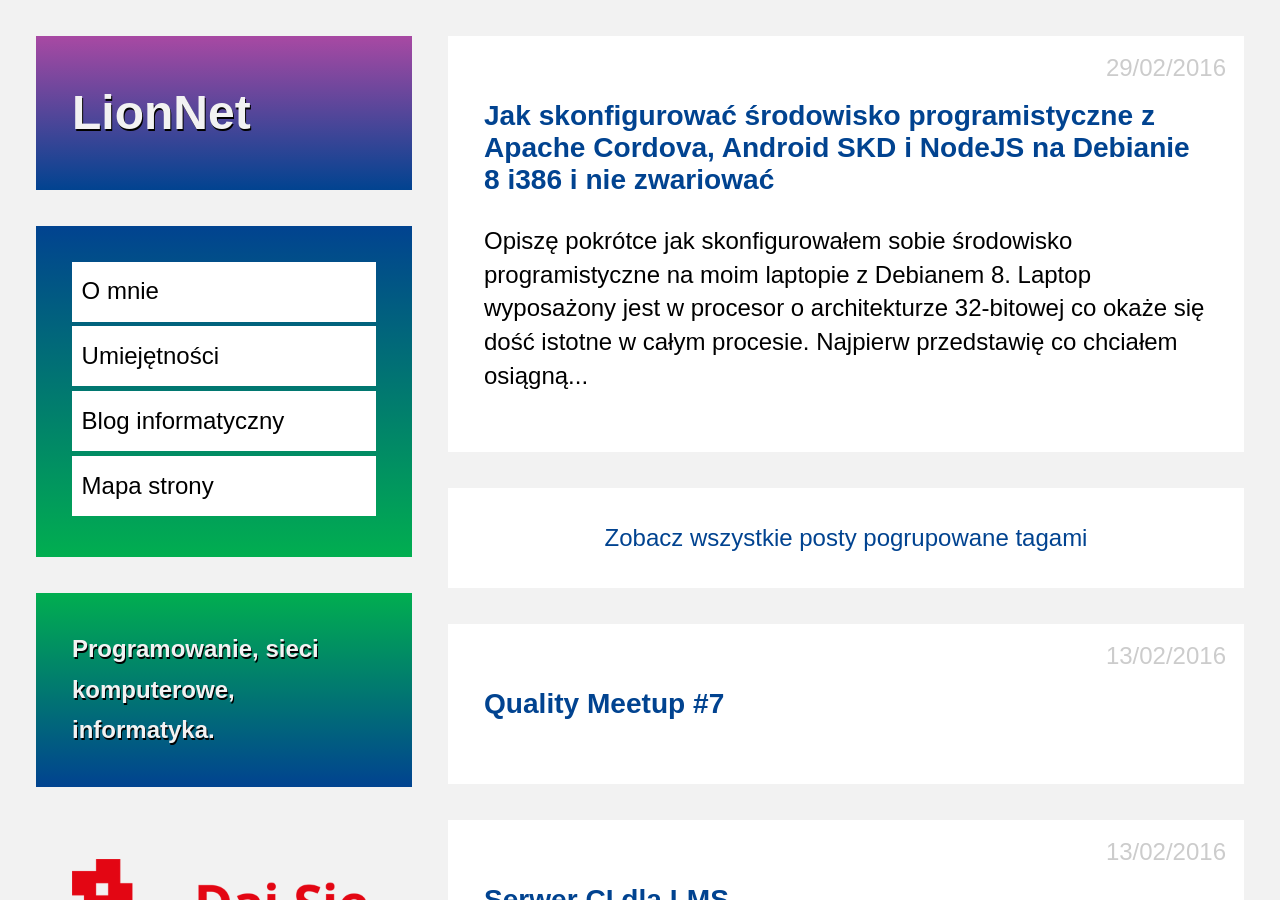
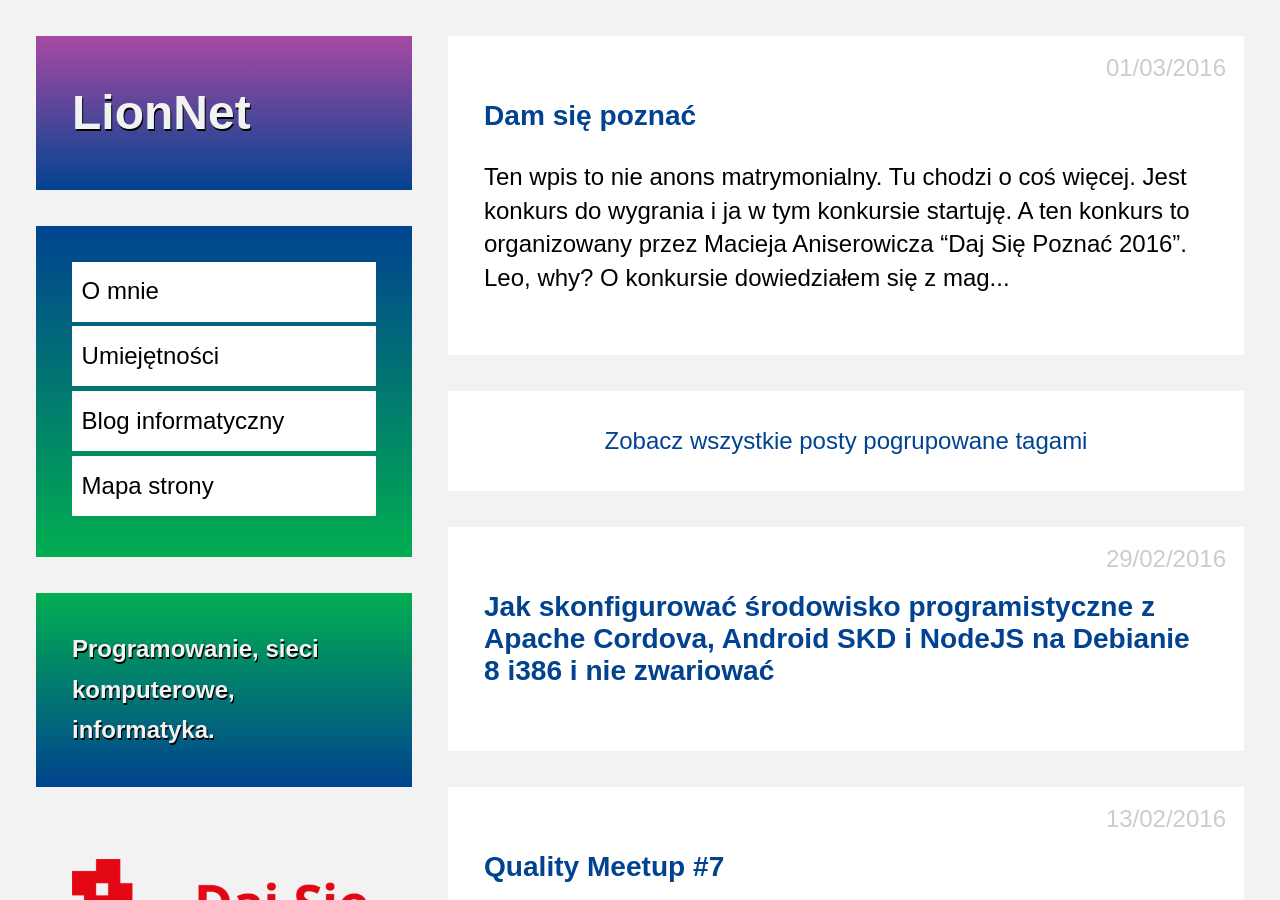
Before and after one commit to maciejlew/maciejlew.github.io, a Jekyll site: the page built from pages/blog.md, in a window 1280 px wide and 900 px high. Built offline with Jekyll 4.4.1, drawn with Linux system fonts in a browser that asks for light colours; some of the changed lines change nothing that is shown.

Commit message:
Adds post 'Dam się poznać'

```diff
--- /dev/null
+++ b/_posts/2016-03-01-dam-sie-poznac.md
@@ -0,0 +1,91 @@
+---
+layout: post
+title: "Dam się poznać"
+date: 2016-03-01 16:00:00
+description: 'Konkurs "Daj się poznać 2016"'
+keywords: "daj się poznać 2016, konkurs programistyczny, aplikacja konkursowa,
+drug dose framework, aplikacja mobilna, pas pediatryczny, dawkowanie leków"
+tags:
+- DSP2016
+- JS
+---
+
+<img src="/img/DSP2016/DSP2016-logo-RGB-color-1.png" alt="Daj Się Poznać 2016" title="Daj Się Poznać 2016"/>
+
+Ten wpis to nie anons matrymonialny. Tu chodzi o coś więcej. Jest konkurs do
+wygrania i ja w tym konkursie startuję. A ten konkurs to organizowany przez
+Macieja Aniserowicza ["Daj Się Poznać 2016"](http://www.maciejaniserowicz.com/daj-sie-poznac/).
+
+
+## Leo, why?
+
+O konkursie dowiedziałem się z magazynu "Programista". Od razu zacząłem myśleć
+o tych wszystkich niezrealizowanych projektach, planach i marzeniach. Po pierwszym
+zachłyśnięciu się dopadły mnie jednak wątpliwości - czy uda mi się wygospodarować
+tyle czasu by wziąć udział w konkursie, czy moje projekty są odpowiednio dobrze
+przemyślane, ambitne i interesujące dla innych? Miałem zrezygnować...
+
+I wtedy dostałem wsparcie od najbliższej mi osoby. Przekonała mnie że warto
+spróbować. Że zawsze warto próbować. Że to zmotywuje mnie do dalszego rozwoju.
+Że to może tylko pozytywnie wpłynąć na dalsze losy mojej kariery. No i że chcę,
+do cholery, wygrać to krzesło ;)
+
+## Z czym do ludzi?
+
+Wiedziałem już że startuję. Nadeszła pora na wybranie tematu. Miałem kilka w głowie,
+głównie związanych z projektami open source w których już i tak się udzielam.
+Jednak to nie byłoby to. Projekty te są albo zbyt specjalistyczne by zainteresować
+kogoś z zewnątrz, albo praca nad nimi to głównie refaktoryzacja przestarzałych
+rozwiązań. Pozostał mi jeden, ciekawy moim zdaniem, projekt nad którym myślałem
+od dłuższego czasu.
+
+### Drug Dose Framework
+
+Mój projekt to :
+
+> Aplikacja na urządzenia mobilne wspomagająca obliczanie dawek leków.
+Uniwersalny szkielet pozwalający na import własnych, zewnętrznych zestawów leków.
+
+A w każdym razie coś takiego zgłosiłem do konkursu ;)
+
+Na pomysł wpadłem już jakiś czas temu, gdy mój kuzyn, z zawodu ratownik medyczny,
+pokazał mi tzw. taśmę pediatryczną. Taka taśma to specyficzny rodzaj linijki,
+rozwijany przy poszkodowanym dziecku, któremu należy zaaplikować jakiś występujący
+na wyposażeniu karetki lek. Na skali tej taśmy znajdują się odpowiadające wzrostowi
+dziecka przedziały wagowe, a w nich odpowiednie dla danej wagi dawki leków.
+Proste i skuteczne, może pomóc w ustaleniu dawki gdy zapomnimy wzoru odpowiedzialnego
+za przeliczanie tejże. Chciałem wtedy zrobić coś takiego na urządzenia mobilne,
+tak aby możliwe było szybkie przeliczenie porcji leku nawet gdy nie mamy przy sobie
+takiej taśmy (a telefon ma już przy sobie niemal każdy).
+
+Krótki research pokazuje, że na rynku jest już kilka takich aplikacji, nie znalazłem
+jednak takiej o otwartych źródłach. W mojej aplikacji chciałbym także, aby lista
+leków nie była zdefiniowana z góry, a żeby możliwe było jej dostosowanie według
+potrzeb. Tak też w nazwie znalazł się człon "framework".
+
+### Technikalia
+
+Chcę się także przy okazji nauczyć czegoś nowego. Na co dzień robię w "back-endzie".
+Tu z oczywistych względów będzie sporo "front-endu" - w końcu z aplikacji mają
+korzystać ludzie, prawdopodobnie "nietechniczni". Do tej pory z programowaniem
+aplikacji mobilnych nie miałem styczności, więc ogrom nowych technologii do nauki
+spośród których można wybierać przeraża.
+
+Ponieważ chciałbym aby aplikacja była jak najbardziej uniwersalna, a co za tym
+idzie, możliwa do uruchomienia na jak największej gamie urządzeń mobilnych szukałem
+frameworka to umożliwiającego. Wybór padł na **Apache Cordova**. Chciałem także
+uniknąć uczenia się Javy, bo te 10 tygodni, które przewiduje regulamin konkursu,
+mogłoby się okazać zbyt krótkim czasem na napisanie czegoś działającego. Ucieszyło
+mnie to, że istnieje możliwość zaprzęgnięcia do pracy JavaScriptu i osiągnięcie
+w pełni funkcjonalnej mobilnej aplikacji, a w każdym spełniającej moje założenia
+projektowe. JavaScript znam na tyle że, mam nadzieję, pozwoli mi to na sprawne
+rozpoczęcie pracy. Wybrałem za to framework JS z którym wcześniej nie miałem
+styczności - **AngularJS**. Do tego, aby nie wymyślać koła od nowa, także nowy
+dla mnie framework **Ionic**. Zapowiada się więc dobra zabawa.
+
+## Co dalej?
+
+[Repozytorium projektu znajduje się na GitHubie](https://github.com/maciejlew/drug-dose-framework).
+Na tym blogu będę publikować raporty z postępu prac, przemyślenia oraz inne notatki
+związane z konkursem. Mam nadzieję że mój projekt Cię zainteresował i będziesz go
+śledzić. Wszelkie uwagi i dobre rady są zawsze mile widziane. A teraz - do roboty! ;)
--- a/pages/map.md
+++ b/pages/map.md
@@ -24,6 +24,7 @@ redirect_from: /map/
  * [Umiejętności](../umiejetnosci)
  * [Kontakt](../kontakt)
  * [Blog informatyczny](../blog)
+   * [Dam się poznać](../2016/03/01/dam-sie-poznac.html)
    * [Jak skonfigurować środowisko programistyczne z Apache Cordova, Android SKD i NodeJS na Debianie 8 i386 i nie zwariować](../2016/02/29/jak-skonfigurowac-srodowisko-programistyczne-z-apache-cordova-android-sdk-i-nodejs-na-debianie-8-i386-i-nie-zwariowac.html)
    * [Quality Meetup #7](../2016/02/13/quality-meetup-7.html)
    * [Serwer CI dla LMS](../2016/02/13/konfiguracja-serwera-ci-dla-lms.html)
```
